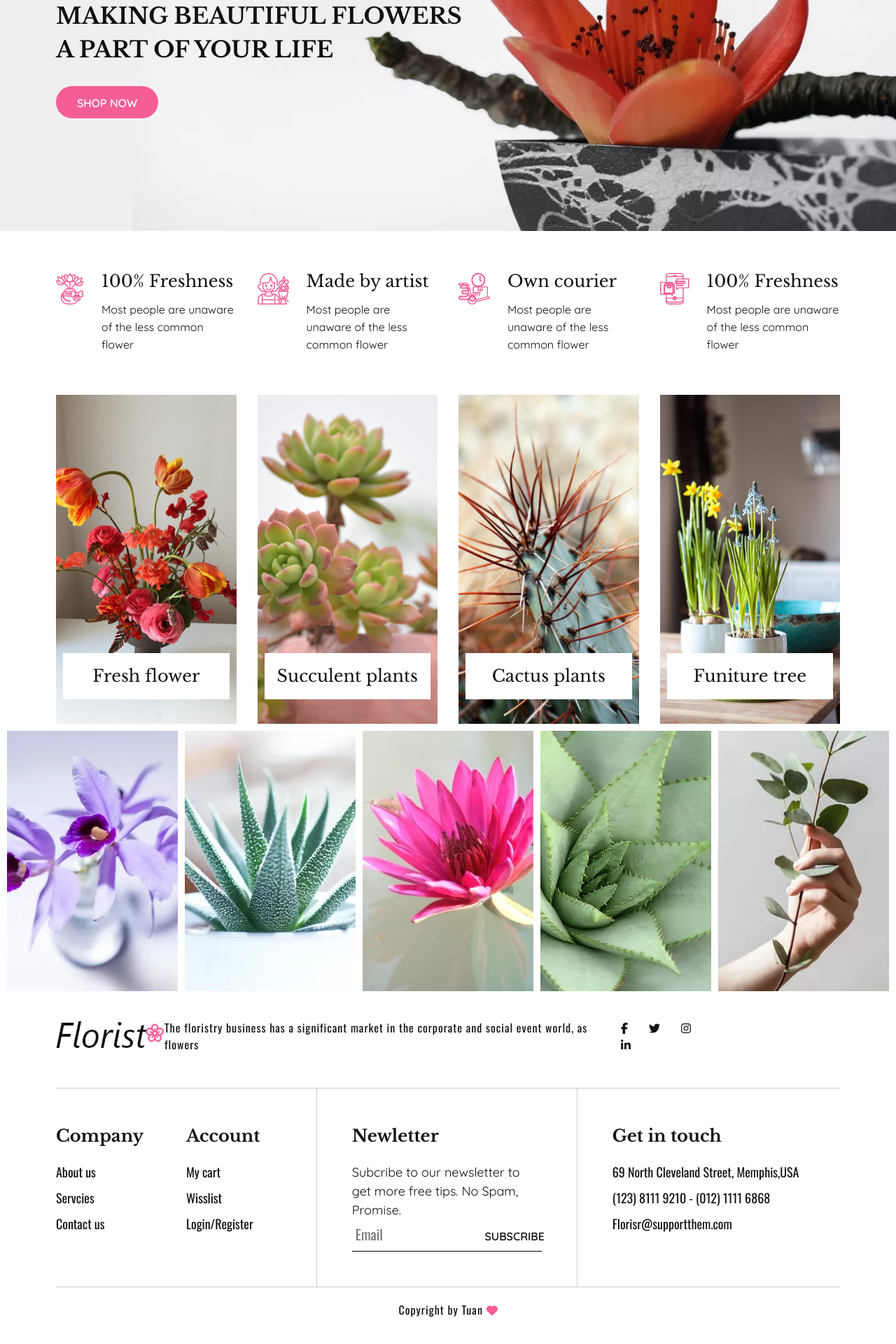
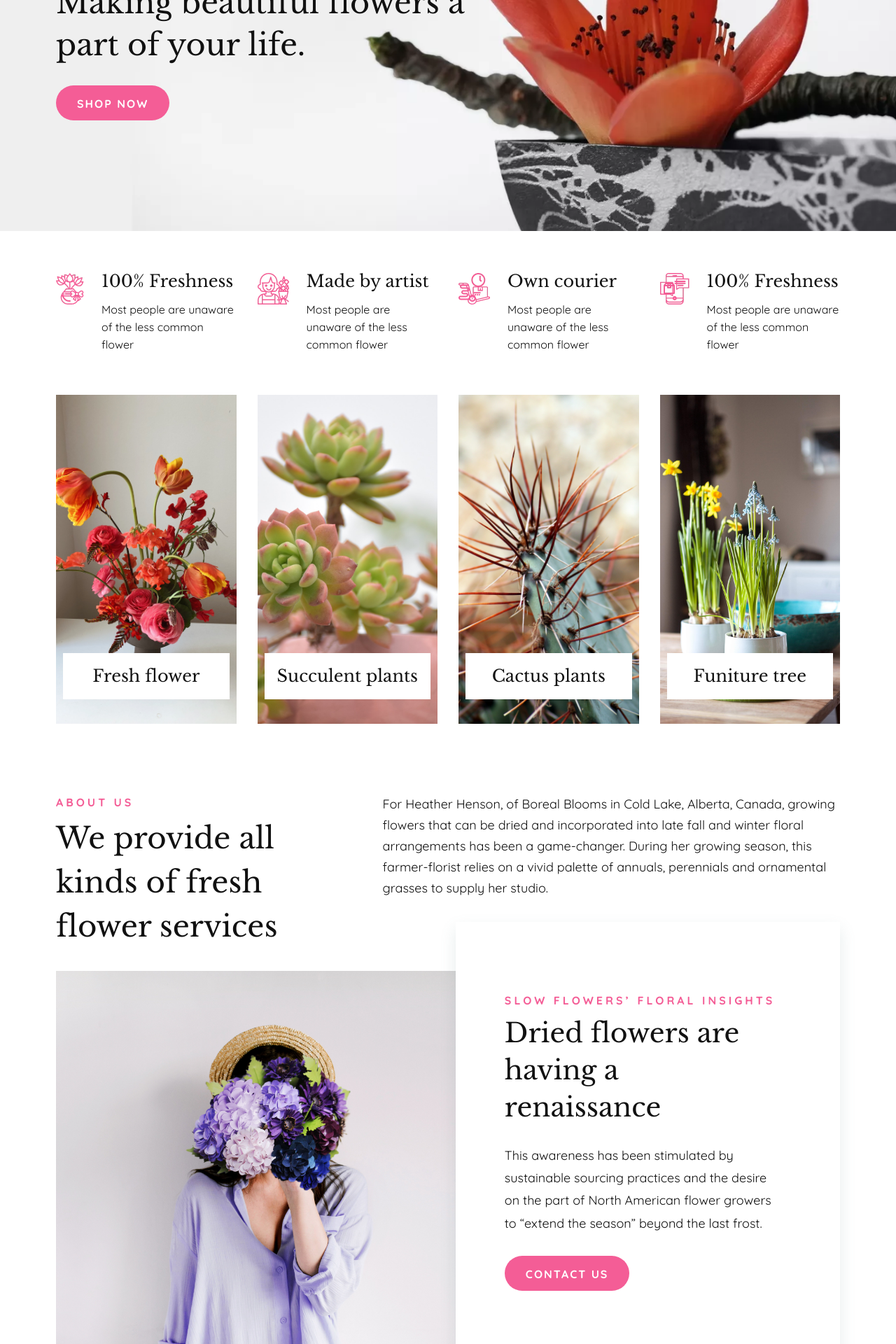
Before and after one commit to vantuan-01/florist, a React (Create React App) app: page / in a window 1280 px wide. Shown: the part 220-2140 px from the top of the page at 70% size. Built offline with nearby package versions, Linux system fonts and the light colour scheme.

Commit message:
done home page ui

```diff
--- a/src/assets/images/index.js
+++ b/src/assets/images/index.js
@@ -30,6 +30,7 @@ const Images = {
     succulent: require('../images/succulent-plants-g358028f2a_1920.jpg'),
     catus: require('../images/garden-geb2cec4f5_1920.jpg'),
     funiture: require('../images/pexels-alexander-schimpf-1824189.jpg'),
+    girl_florist: require('../images/girl-florist.jpg'),
 };
 
 export default Images;
--- a/src/components/GlobalStyles/GlobalStyles.module.scss
+++ b/src/components/GlobalStyles/GlobalStyles.module.scss
@@ -37,7 +37,8 @@ label {
 }
 
 p,
-button {
+button,
+span {
     font-family: 'Quicksand', sans-serif;
 }
 
--- a/src/pages/Home/Home.js
+++ b/src/pages/Home/Home.js
@@ -12,7 +12,7 @@ function Home() {
 
                     <div className={styles.carousel_text}>
                         <span>fresh flower & gift shop</span>
-                        <h1>Making beautiful flowers a part of your life </h1>
+                        <h2>Making beautiful flowers a part of your life. </h2>
                         <Link to={config.product}>shop now</Link>
                     </div>
                 </div>
@@ -75,6 +75,37 @@ function Home() {
                             </div>
                         </div>
                     </div>
+                    <div className={styles.about}>
+                        <div className={styles.header}>
+                            <div className={styles.title}>
+                                <span>about us</span>
+                                <h4>We provide all kinds of fresh flower services</h4>
+                            </div>
+                            <span className={styles.title_content}>
+                                For Heather Henson, of Boreal Blooms in Cold Lake, Alberta, Canada, growing flowers that
+                                can be dried and incorporated into late fall and winter floral arrangements has been a
+                                game-changer. During her growing season, this farmer-florist relies on a vivid palette
+                                of annuals, perennials and ornamental grasses to supply her studio.
+                            </span>
+                        </div>
+                        <div className={styles.body}>
+                            <div className={styles.body_img}>
+                                <img src={Images.girl_florist} alt="video1" />
+                            </div>
+                            <div className={styles.body_content}>
+                                <div className={styles.body_content_text}>
+                                    <span>SLOW FLOWERS’ FLORAL INSIGHTS</span>
+                                    <h4>Dried flowers are having a renaissance </h4>
+                                    <p>
+                                        This awareness has been stimulated by sustainable sourcing practices and the
+                                        desire on the part of North American flower growers to “extend the season”
+                                        beyond the last frost.
+                                    </p>
+                                    <Link>contact us</Link>
+                                </div>
+                            </div>
+                        </div>
+                    </div>
                 </div>
             </div>
         </div>
--- a/src/pages/Home/Home.module.scss
+++ b/src/pages/Home/Home.module.scss
@@ -18,21 +18,29 @@
                 width: 75rem;
                 position: absolute;
                 padding: 0 8rem;
-                text-transform: uppercase;
                 span {
-                    font-size: 1.8rem;
-                    font-weight: 600;
+                    display: block;
+                    font-weight: 700;
+                    text-transform: uppercase;
+                    letter-spacing: 0.2rem;
+                    margin-bottom: 1.2rem;
                 }
-                h1 {
+                h2 {
                     font-family: 'Libre Baskerville', serif;
-                    margin: 2rem 0 4rem 0;
+                    font-size: 4.3rem;
+                    font-weight: 500;
+                    line-height: 6rem;
+                    margin-bottom: 2.8rem;
                 }
                 a {
+                    display: inline-block;
+                    color: #ffffff;
+                    font-weight: 700;
+                    letter-spacing: 0.2rem;
+                    text-transform: uppercase;
+                    background: var(--pink);
                     padding: 1.4rem 3rem 1.2rem;
-                    color: #fff;
-                    font-weight: 600;
-                    border-radius: 10rem;
-                    background-color: var(--pink);
+                    border-radius: 5rem;
                 }
             }
         }
@@ -70,6 +78,7 @@
                 width: 100%;
                 height: 47rem;
                 display: flex;
+                margin-bottom: 3rem;
                 .categories_inner {
                     position: relative;
                     width: 25%;
@@ -94,6 +103,98 @@
                     }
                 }
             }
+            .about {
+                padding-top: 7rem;
+                padding-bottom: 7rem;
+                .header {
+                    height: 25.3rem;
+                    display: flex;
+                    flex-wrap: wrap;
+                    margin-right: 15px;
+                    margin-left: 15px;
+                    .title {
+                        font-family: 'Quicksand', sans-serif;
+                        width: 33.33%;
+                        span {
+                            display: block;
+                            font-weight: 700;
+                            text-transform: uppercase;
+                            letter-spacing: 4px;
+                            margin-bottom: 0.8rem;
+                            color: var(--pink);
+                        }
+                        h4 {
+                            font-weight: 500;
+                            font-size: 4.2rem;
+                        }
+                    }
+                    .title_content {
+                        font-size: 18px;
+                        line-height: 30px;
+                        width: 58.33%;
+                        margin-left: 8.33%;
+                    }
+                }
+                .body {
+                    height: 56.5rem;
+                    display: flex;
+
+                    .body_img {
+                        width: 58.333%;
+                        margin-right: 15px;
+                        margin-left: 15px;
+                        img {
+                            height: 53.5rem;
+                            width: 100%;
+                            object-fit: cover;
+                        }
+                    }
+                    .body_content {
+                        width: 41.667%;
+                        margin-right: 15px;
+                        margin-left: 15px;
+                        .body_content_text {
+                            background-color: #ffffff;
+                            -webkit-box-shadow: 0 1rem 2.1rem rgb(99 134 137 / 16%);
+                            box-shadow: 0 1rem 2.1rem rgb(99 134 137 / 16%);
+                            padding: 10rem 9rem 10.5rem 7rem;
+                            margin-left: -9.5rem;
+                            margin-top: -7rem;
+                            margin-bottom: 3rem;
+                            span {
+                                display: block;
+                                font-weight: 700;
+                                letter-spacing: 0.4rem;
+                                color: var(--pink);
+                                text-transform: uppercase;
+                                margin-bottom: 0.8rem;
+                            }
+                            h4 {
+                                font-size: 3.8rem;
+                                font-weight: 500;
+                                line-height: 1.4;
+                                margin-bottom: 2.6rem;
+                            }
+                            p {
+                                font-size: 1.8rem;
+                                line-height: 1.8;
+                                margin-bottom: 3rem;
+                            }
+                            a {
+                                font-family: 'Quicksand', sans-serif;
+                                display: inline-block;
+                                padding: 1.4rem 3rem 1.2rem;
+                                font-weight: 700;
+                                letter-spacing: 0.2rem;
+                                text-transform: uppercase;
+                                color: #ffffff;
+                                background-color: var(--pink);
+                                border-radius: 5rem;
+                            }
+                        }
+                    }
+                }
+            }
         }
     }
 }
```
Also changed, not shown: src/assets/images/girl-florist.jpg (added).
